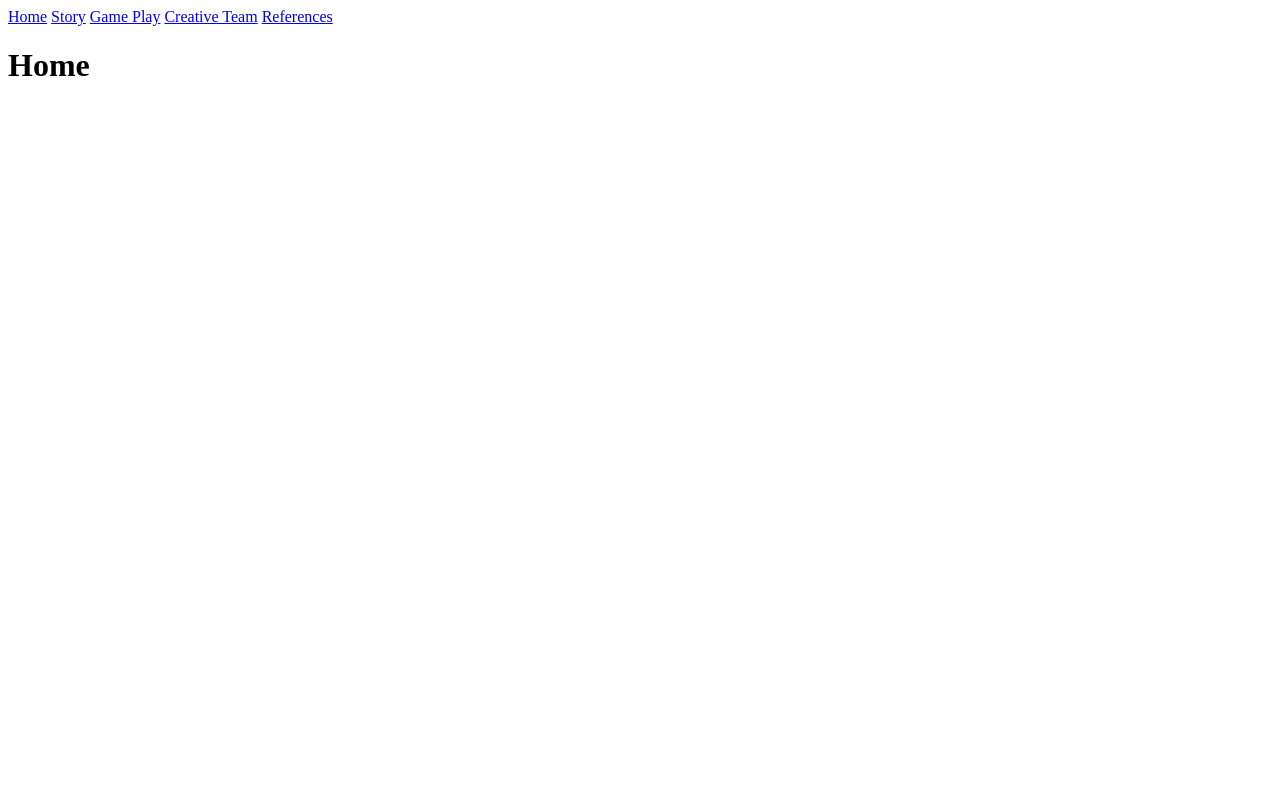
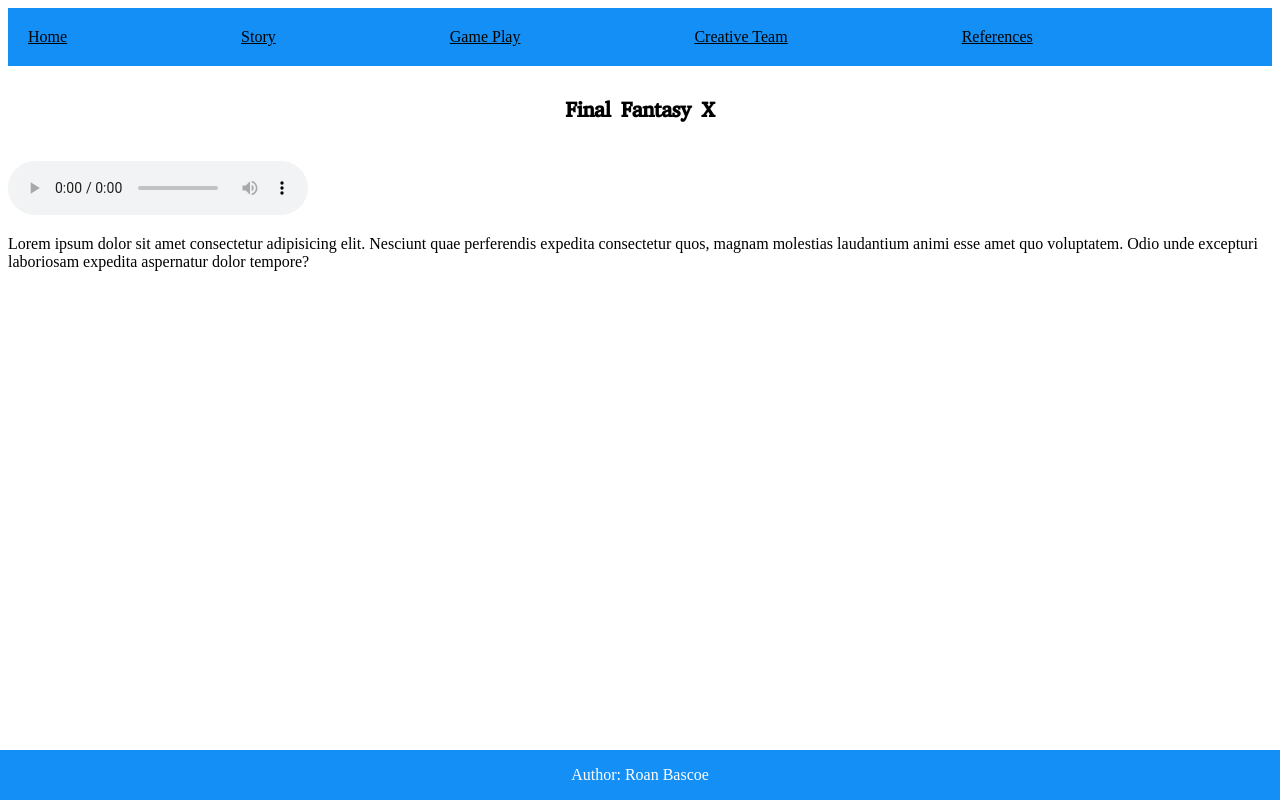
Before and after one commit to Rbascoe/TECH-273, a plain HTML site: page bascoe-roan-project1/pages/index.html in a window 1280 px wide. Drawn offline with Linux system fonts and the light colour scheme.

Commit message:
added basic files, navBar & footer, and music; initial styling in progress

```diff
--- a/bascoe-roan-project1/pages/index.html
+++ b/bascoe-roan-project1/pages/index.html
@@ -7,11 +7,14 @@
 		Date: 10/30/23
 		Proj: Project 1
 	-->
+
     <meta charset="utf-8" />
     <title>Project 1</title>
+    <link rel="stylesheet" href="../styles/index.css" />
   </head>
 
   <body>
+    <header>
       <nav>
         <a href="index.html">Home</a>
         <a href="story.html">Story</a>
@@ -19,6 +22,37 @@
         <a href="team.html">Creative Team</a>
         <a href="references.html">References</a>
       </nav>
-    <h1>Home</h1>
+      <!-- <div>
+        <audio controls autoplay loop>
+          <source
+            src="../media/music/FinalFantasyX _OST_ToZanarkand.mp3"
+            type="audio/mpeg"
+          />
+          Your browser does not support the audio element.
+        </audio>
+      </div> -->
+    </header>
+    <div>
+      <h1 class="page-title">Final Fantasy X</h1>
+      <div>
+        <audio controls autoplay loop>
+          <source
+            src="../media/music/FinalFantasyX _OST_ToZanarkand.mp3"
+            type="audio/mpeg"
+          />
+          Your browser does not support the audio element.
+        </audio>
+      </div>
+      <p>
+        Lorem ipsum dolor sit amet consectetur adipisicing elit. Nesciunt quae
+        perferendis expedita consectetur quos, magnam molestias laudantium animi
+        esse amet quo voluptatem. Odio unde excepturi laboriosam expedita
+        aspernatur dolor tempore?
+      </p>
+    </div>
+
+    <footer>
+      <p>Author: Roan Bascoe</p>
+    </footer>
   </body>
 </html>
--- /dev/null
+++ b/bascoe-roan-project1/styles/index.css
@@ -0,0 +1,48 @@
+/* CSS Document */
+/*******************/
+/*
+    Name: Roan Bascoe
+    Class: TECH-273
+    Date: 10/30/23
+    Proj: Project 1
+*/
+/*******************/
+
+@font-face {
+  font-family: titleFont;
+  src: url(/styles/fonts/Peddana/Peddana-Regular.ttf);
+}
+
+div {
+  display: block;
+}
+
+nav {
+  display: inline-block;
+  background-color: rgb(19, 143, 245);
+  width: 100%;
+}
+
+a {
+  display: inline-block;
+  padding: 20px;
+  color: #000;
+  margin-right: 130px;
+  /* font-family: ; */
+}
+
+footer {
+  position: fixed;
+  left: 0;
+  bottom: 0;
+  width: 100%;
+  background-color: rgb(19, 143, 245);
+  color: white;
+  text-align: center;
+}
+
+.page-title {
+  font-family: titleFont;
+  text-align: center;
+  font-size: xx-large;
+}
```
Also changed, not shown: bascoe-roan-project1/pages/gameplay.html (+8 -2 lines), bascoe-roan-project1/pages/references.html (+8 -2 lines), bascoe-roan-project1/pages/story.html (+14 -2 lines), bascoe-roan-project1/pages/team.html (+6 -0 lines), bascoe-roan-project1/media/images/FFX-Fan-CoverArt.jpg (added), bascoe-roan-project1/media/images/Final-Fantasy-X-HD-cover-art.jpg (added), bascoe-roan-project1/media/images/ffx-team-yuna.jpg (added), bascoe-roan-project1/styles/fonts/Peddana/OFL.txt (added), bascoe-roan-project1/styles/fonts/Peddana/Peddana-Regular.ttf (added), bascoe-roan-project1/styles/gameplay.css (added), bascoe-roan-project1/styles/references.css (added), bascoe-roan-project1/styles/story.css (added), bascoe-roan-project1/styles/team.css (added), 2 other files. Lines whose indentation alone changed are shown as unchanged.
